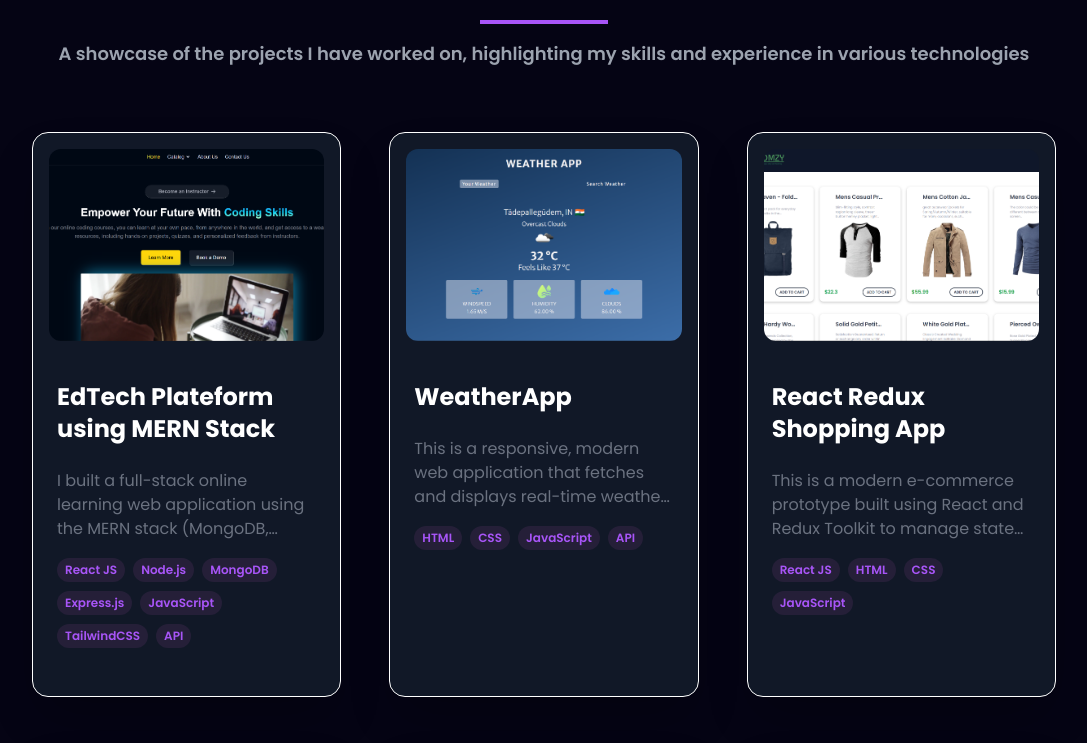
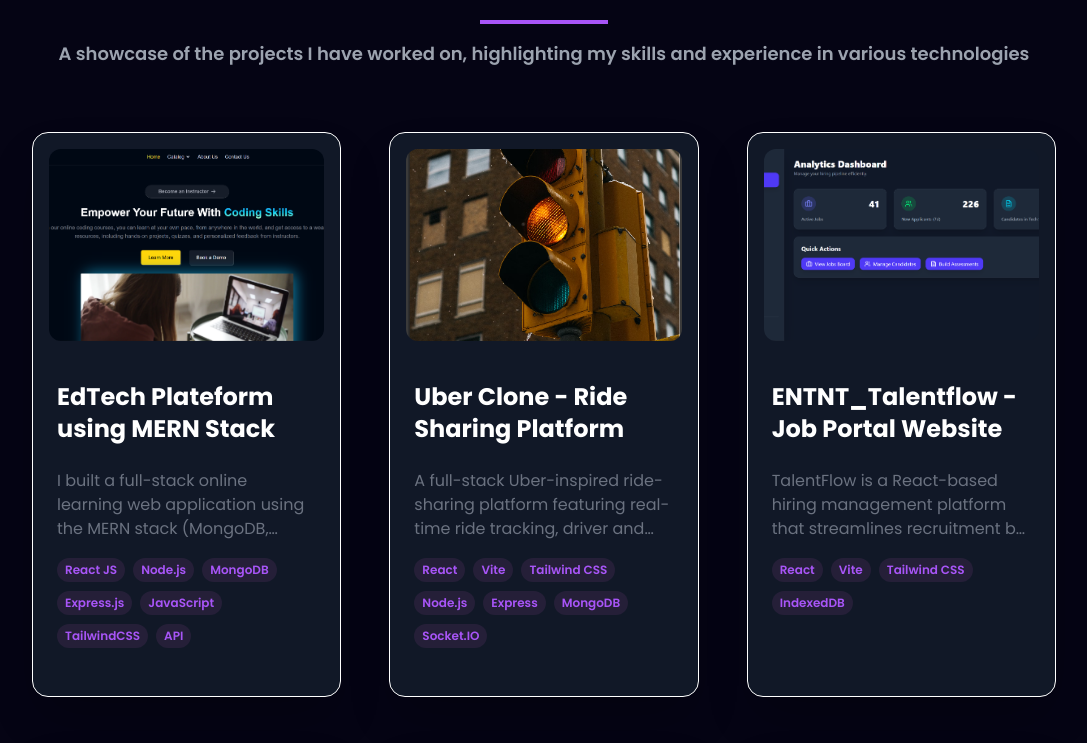
Before and after one commit to indrajeetPanjiyar/My-Portfolio, a React (Create React App) app: page / in a window 1280 px wide. Shown: the part 1820-2563 px from the top of the page, without its empty margins (96-1183 px from the left). Built offline with nearby package versions, Linux system fonts and the light colour scheme.

Commit message:
Updated Projects Section

```diff
--- a/src/constants.js
+++ b/src/constants.js
@@ -35,6 +35,7 @@ import ShoppingCart from './assets/work_logo/ShoppingApp-1.png';
 import PasswordGenerator from './assets/work_logo/Password Generator.png';
 import BlogWeb from "./assets/work_logo/BlogWebsite.png";
 import ENTNT_Talentflow from "./assets/work_logo/ENTNT_Talentflow.png";
+import Uber_Clone from "./assets/work_logo/UBER_Clone.png"
 
 export const certificates = [
   {
@@ -144,6 +145,24 @@ export const SkillsInfo = [
     },
     {
       id: 1,
+      title: "Uber Clone - Ride Sharing Platform",
+      description: "A full-stack Uber-inspired ride-sharing platform featuring real-time ride tracking, driver and user authentication, fare calculation, and simulated payments. The system integrates Google Maps for live navigation, Socket.IO for real-time communication, and Razorpay for secure transactions — offering a seamless experience for both users and captains.",
+      image: Uber_Clone,
+      tags: ["React", "Vite", "Tailwind CSS", "Node.js", "Express", "MongoDB", "Socket.IO"],
+      github: "https://github.com/indrajeetPanjiyar/UBER_CLONE",
+      webapp: "https://uber-clone-ten-gilt.vercel.app",
+    },
+    {
+      id: 2,
+      title: "ENTNT_Talentflow - Job Portal Website",
+      description: "TalentFlow is a React-based hiring management platform that streamlines recruitment by allowing HR teams to create jobs, manage candidates through various stages, and design role-specific assessments — all within a sleek, responsive interface. Built with Vite, Tailwind CSS, and IndexedDB for client-side data persistence, it delivers a seamless, backend-free experience with real-time updates and intuitive workflows.",
+      image: ENTNT_Talentflow,
+      tags: ["React", "Vite", "Tailwind CSS", "IndexedDB"],
+      github: "https://github.com/indrajeetPanjiyar/ENTNT_Talentflow",
+      webapp: "https://entnt-talentflow-inky.vercel.app/",
+    },
+    {
+      id: 3,
       title: "WeatherApp",
       description:
         "This is a responsive, modern web application that fetches and displays real-time weather data using the OpenWeatherMap API. Built with plain HTML, CSS, and JavaScript, the app allows users to search any city globally and view current weather details—temperature, “feels like” reading, humidity, wind speed, and descriptive conditions. It dynamically updates a weather icon based on conditions and is styled with a clean, minimal UI to ensure readability and usability across devices. This project demonstrates my front-end skills in DOM manipulation, asynchronous API calls (fetch), responsive design, and handling real-world data integration.",
@@ -153,7 +172,7 @@ export const SkillsInfo = [
       webapp: "https://weather-app-ten-omega-74.vercel.app/",
     },
     {
-      id: 2,
+      id: 4,
       title: "React Redux Shopping App",
       description:
         "This is a modern e-commerce prototype built using React and Redux Toolkit to manage state across the application. Users can browse a list of products, add or remove items from their cart, adjust quantities, and see the total price automatically updated in real time. The cart state is persisted via Redux slices and global store architecture. The UI is styled using CSS (or Tailwind CSS) to deliver a clean, responsive experience. Key functionalities include clearing the entire cart, handling edge cases (e.g. zero quantity), and seamless user experience transitions. This project highlights my skills in component-based architecture, state management, event handling, and front-end best practices in a React + Redux environment.",
@@ -163,7 +182,7 @@ export const SkillsInfo = [
       webapp: "https://react-redux-shopping-app-nine.vercel.app/",
     },
     {
-      id: 3,
+      id: 5,
       title: "Password Generator",
       description:
         "This project is a lightweight, interactive web app built with HTML, CSS, and JavaScript that helps users generate strong, randomized passwords. Users can specify criteria such as length, inclusion of uppercase/lowercase letters, numbers, and special symbols. The app ensures password complexity and prevents predictable patterns, making it ideal for everyday use. Through this project, I demonstrated skills in DOM manipulation, event handling, and logic for randomization. It reflects my understanding of user-centric design and front-end development fundamentals—especially how to build intuitive tools that meet real security needs.",
@@ -173,7 +192,7 @@ export const SkillsInfo = [
       webapp: "",
     },
     {
-      id: 4,
+      id: 6,
       title: "React Blog Website",
       description:
         "This is a dynamic, responsive blog site built using React, React Router, and the Context API, styled beautifully with Tailwind CSS. Users can view a list of blog posts, filter by categories and tags, and navigate seamlessly between pages thanks to client-side routing. Global state management via React’s Context ensures clean handling of things like category/tag filters. The UI is mobile-friendly, modern, and designed with usability in mind. Under the hood, it’s a Create React App setup, structured with reusable components, pages, and context logic. This project demonstrates my frontend skills: component architecture, routing, state management, filtering logic, and responsive design.",
@@ -182,13 +201,4 @@ export const SkillsInfo = [
       github: "https://github.com/indrajeetPanjiyar/blog-website",
       webapp: "",
     },
-    {
-      id: 5,
-      title: "ENTNT_Talentflow - Job Portal Website",
-      description: "TalentFlow is a React-based hiring management platform that streamlines recruitment by allowing HR teams to create jobs, manage candidates through various stages, and design role-specific assessments — all within a sleek, responsive interface. Built with Vite, Tailwind CSS, and IndexedDB for client-side data persistence, it delivers a seamless, backend-free experience with real-time updates and intuitive workflows.",
-      image: ENTNT_Talentflow,
-      tags: ["React", "Vite", "Tailwind CSS", "IndexedDB"],
-      github: "https://github.com/indrajeetPanjiyar/ENTNT_Talentflow",
-      webapp: "https://entnt-talentflow-inky.vercel.app/",
-    },
   ];
```
Also changed, not shown: src/assets/work_logo/UBER_Clone.png (added).
